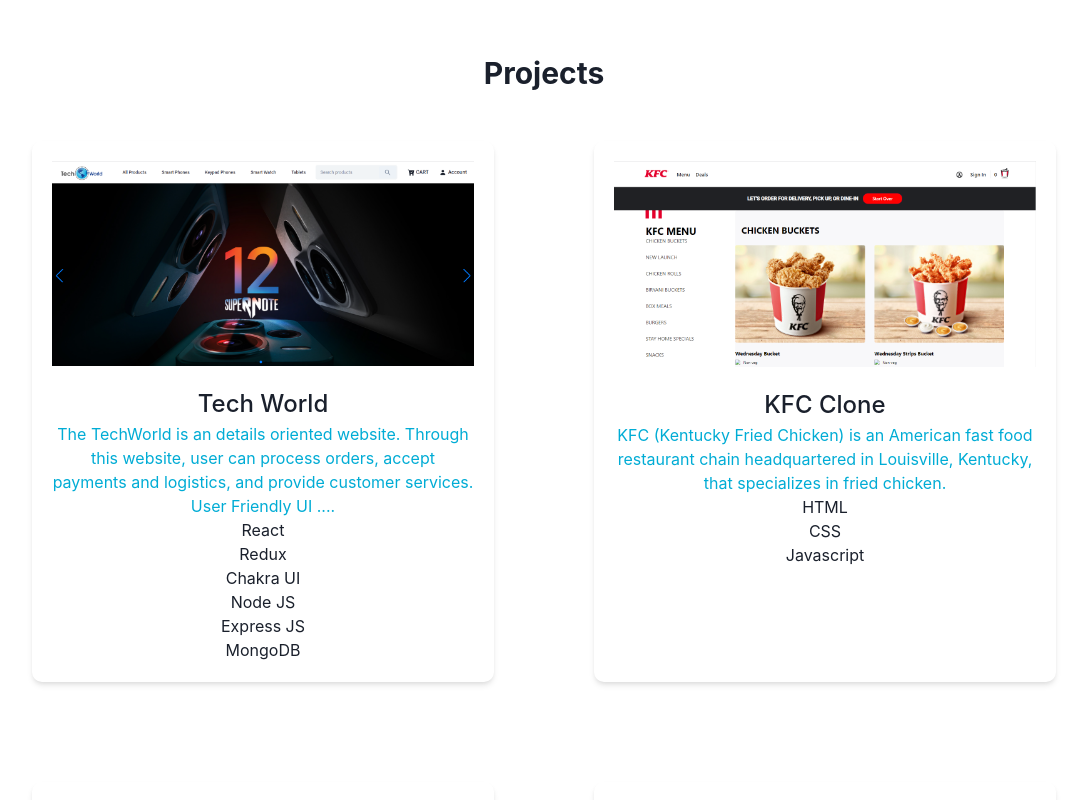
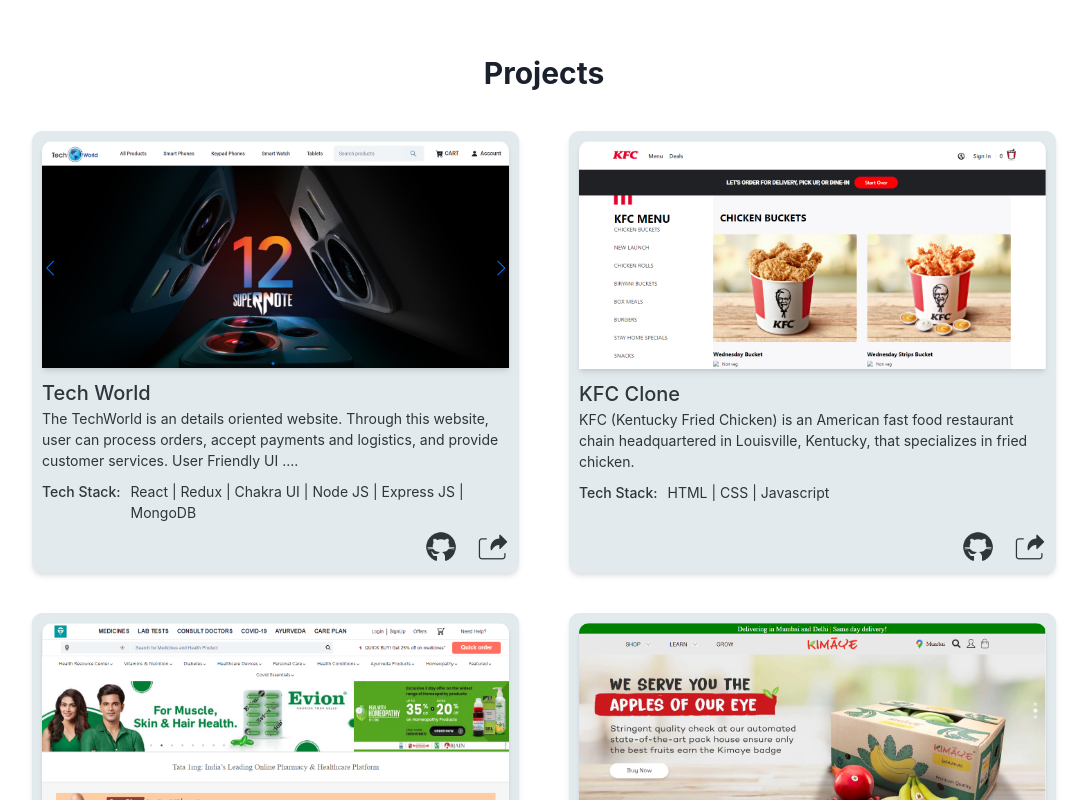
Before and after one commit to ayush1013/Ayush_Verma_Portfolio, a React (Create React App) app: page / in a window 1280 px wide. Shown: the part 2420-3220 px from the top of the page, without its empty margins (96-1183 px from the left). Built offline with nearby package versions, Linux system fonts and the light colour scheme.

Commit message:
created cards for projects

```diff
--- a/src/Pages/Projects.jsx
+++ b/src/Pages/Projects.jsx
@@ -1,4 +1,4 @@
-import { Box, Grid, Heading, Image, Text } from "@chakra-ui/react";
+import { Box, Flex, Grid, Heading, Image, Link, Text } from "@chakra-ui/react";
 import React from "react";
 
 const projects = [
@@ -73,29 +73,64 @@ const Projects = () => {
 
       <Grid
         w="80%"
-        gap="100px"
+        gap="50px"
+        rowGap={"40px"}
         gridTemplateColumns={"repeat(2, 1fr)"}
         margin="auto"
-        mt="50px"
+        mt="40px"
       >
         {projects.map((elem, index) => (
-          <Box key={index} shadow={"md"} p="20px" borderRadius={"10px"}>
-            <Image w="100%" m="auto" src={elem.image} />
-            <Box mt="20px">
+          <Box
+            key={index}
+            shadow={"md"}
+            p="10px"
+            pb="50px"
+            borderRadius={"10px"}
+            bgColor="#E2EAEE"
+            color="#2E353B"
+            position={"relative"}
+          >
+            <Link href={elem.liveLink} target="_blank" >
+            <Image w="100%" m="auto" src={elem.image} shadow={"md"} borderTopRadius={"10px"} />
+            </Link>
+            <Box mt="10px" textAlign={"left"}>
               <Text
                 fontWeight="500"
-                textAline="left"
-                fontSize={{ base: "16px", md: "20px", lg: "24px" }}
+                fontSize={{ base: "16px", md: "20px", lg: "20px" }}
+                color="#2E353B"
               >
                 {elem.title}
               </Text>
-              <Text color="#00ACD5">{elem.discription}</Text>
-              <Grid>
-                {elem.techStacks?.map((el, i) => (
-                  <Text key={i}>{el}</Text>
-                ))}
-              </Grid>
+              <Text color="#2E353B" fontSize="14px">
+                {elem.discription}
+              </Text>
+
+              <Flex fontSize="14px" mt="10px" alignItems="baseline" gap="10px">
+                <Text
+                  display={"inline-block"}
+                  whiteSpace={"nowrap"}
+                  fontWeight={"500"}
+                >
+                  Tech Stack:
+                </Text>
+                <Box>
+                  {elem.techStacks?.map((el, i) => (
+                    <span key={i}>
+                      {" "}
+                      {el} {i != elem.techStacks.length - 1 && "|"}
+                    </span>
+                  ))}
+                </Box>
+              </Flex>
             </Box>
+            <Flex gap="20px" position={"absolute"} zindex="1" bottom={"10px"} right="10px"  >
+              <Link href={elem.githubLink} >
+              <Image src="icons8-github-100.png" w="32px" />
+              </Link>
+              <Link href={elem.liveLink} >
+              <Image src="icons8-share-64.png" w="32px" />
+              </Link>
+            </Flex>
           </Box>
         ))}
       </Grid>
```
Also changed, not shown: public/icons8-github-100.png (added), public/icons8-share-64.png (added).
